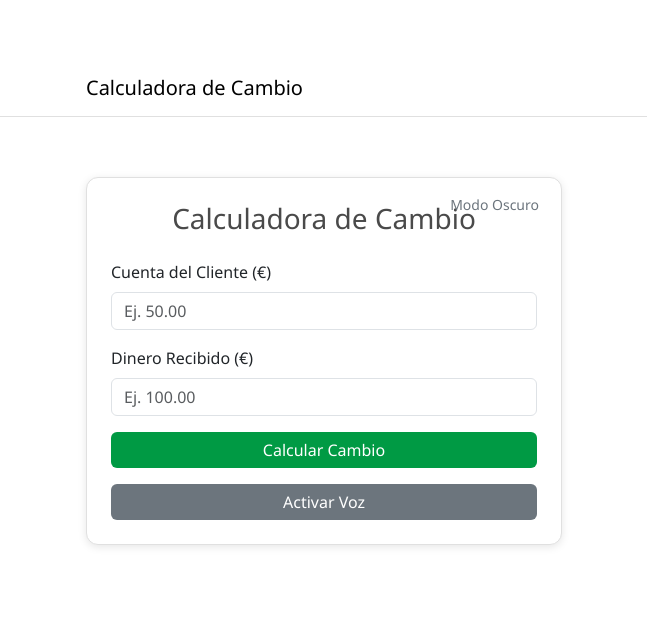
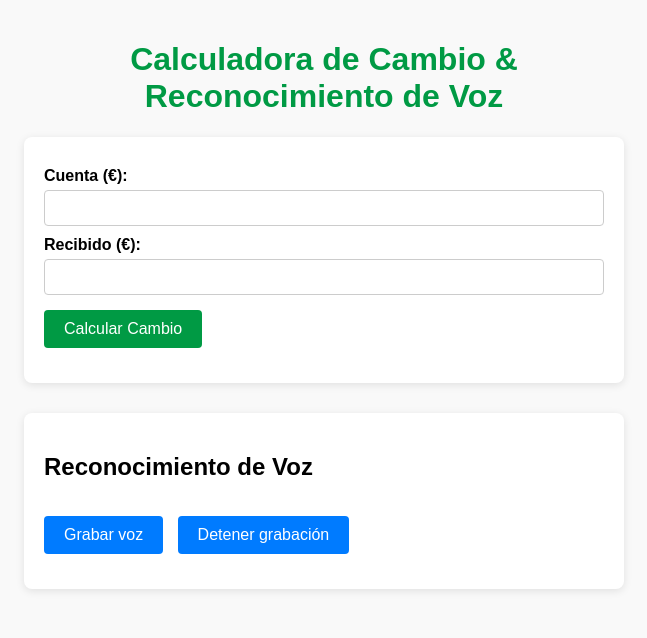
Before and after one commit to Haplee/Once, a Flask app: page / in a window 1280 px wide. Shown: the top 638 px of the page, without its empty margins (316-963 px from the left). Run offline with Flask 3, Linux system fonts and the light colour scheme.

Commit message:
Implementacion de reconocimiento de voz

```diff
--- a/static/static.css
+++ b/static/static.css
@@ -1,18 +1,17 @@
 :root {
-  /* Paleta Modo Claro - Colores Corporativos ONCE y funcionales */
   --body-bg: #FFFFFF;
   --card-bg: #FFFFFF;
   --card-border-color: #E0E0E0;
   --text-color-main: #333333;
   --text-color-heading: #4A4A4A;
 
-  --primary-color: #009A44; /* Verde ONCE */
-  --primary-color-hover: #007A36; /* Verde ONCE más oscuro */
+  --primary-color: #009A44;
+  --primary-color-hover: #007A36;
 
-  --secondary-color: #6c757d; /* Gris neutro (para botón de voz) */
-  --secondary-color-hover: #5a6268; /* Gris más oscuro */
+  --secondary-color: #6c757d;
+  --secondary-color-hover: #5a6268;
 
-  --accent-color: #FFD700; /* Amarillo ONCE */
+  --accent-color: #FFD700;
 
   --alert-success-bg: #D4EDDA;
   --alert-success-text: #155724;
@@ -25,7 +24,7 @@
   --box-shadow: 0 2px 8px rgba(0, 0, 0, 0.1);
 }
 
-/* Estilos base */
+/* Base */
 body {
   background-color: var(--body-bg);
   font-family: 'Segoe UI', Tahoma, Geneva, Verdana, sans-serif;
@@ -34,16 +33,16 @@ body {
 }
 
 .container {
-  max-width: 500px;
+  max-width: 700px;
   margin-top: 60px;
 }
 
 .card {
-  border-radius: 12px;
+  border-radius: 16px;
   box-shadow: var(--box-shadow);
   background-color: var(--card-bg);
   border: 1px solid var(--card-border-color);
-  padding: 20px;
+  padding: 30px;
   transition: background-color 0.3s ease, border-color 0.3s ease;
 }
 
@@ -52,43 +51,51 @@ h3 {
   margin-bottom: 20px;
 }
 
+/* Input con símbolo */
+.input-group-text {
+  background-color: var(--card-bg);
+  border: 1px solid var(--card-border-color);
+  color: var(--text-color-main);
+  font-size: 1.1rem;
+  border-radius: 8px 0 0 8px;
+  display: flex;
+  align-items: center;
+  height: 100%;
+  padding: 0 16px;
+}
+
 /* Botones */
 .btn {
   transition: background-color 0.3s ease, border-color 0.3s ease, color 0.3s ease;
-  border: none !important; /* Simplificando, ya que los colores de fondo serán fuertes */
+  border: none !important;
 }
 
 .btn-primary {
   background-color: var(--primary-color) !important;
-  /* border-color: var(--primary-color) !important; */ /* No es necesario si no hay borde */
-  color: #FFFFFF !important; /* Texto blanco sobre verde */
+  color: #FFFFFF !important;
 }
 
 .btn-primary:hover {
   background-color: var(--primary-color-hover) !important;
-  /* border-color: var(--primary-color-hover) !important; */
 }
 
 .btn-secondary {
   background-color: var(--secondary-color) !important;
-  /* border-color: var(--secondary-color) !important; */
-  color: #FFFFFF !important; /* Texto blanco sobre gris */
+  color: #FFFFFF !important;
 }
 
 .btn-secondary:hover {
   background-color: var(--secondary-color-hover) !important;
-  /* border-color: var(--secondary-color-hover) !important; */
 }
 
 /* Alertas */
 .alert {
   font-size: 1.1rem;
   text-align: center;
-  margin-top: 15px;
   transition: background-color 0.3s ease, border-color 0.3s ease, color 0.3s ease;
 }
 
-.alert-info { /* Usado para éxito en la app */
+.alert-info {
   background-color: var(--alert-success-bg);
   color: var(--alert-success-text);
   border: 1px solid var(--alert-success-border);
@@ -100,29 +107,23 @@ h3 {
   border: 1px solid var(--alert-danger-border);
 }
 
-/* Estilo para el botón de cambio de tema (se añadirá en HTML) */
+/* Botón de tema */
 #theme-toggle-button {
-  position: absolute;
-  top: 10px;
-  right: 10px;
-  padding: 0.375rem 0.75rem;
-  /* Estilos adicionales se pueden definir aquí o heredar de .btn */
+  padding: 0.4rem 0.75rem;
 }
 
-/* --- Modo Oscuro --- */
+/* Modo oscuro */
 body.theme-dark {
   --body-bg: #1E1E1E;
   --card-bg: #2C2C2C;
   --card-border-color: #444444;
   --text-color-main: #E0E0E0;
-  --text-color-heading: #F0F0F0;
+  --text-color-heading: #FFFFFF;
 
-  --primary-color: #00B050; /* Verde ONCE más brillante para contraste */
+  --primary-color: #00B050;
   --primary-color-hover: #009A44;
 
-  /* --secondary-color y --secondary-color-hover se mantienen bien */
-
-  --accent-color: #FFDF32; /* Amarillo ONCE más brillante */
+  --accent-color: #FFDF32;
 
   --alert-success-bg: rgba(106, 251, 146, 0.15);
   --alert-success-text: #6AFB92;
@@ -132,32 +133,29 @@ body.theme-dark {
   --alert-danger-text: #F85A6A;
   --alert-danger-border: rgba(248, 90, 106, 0.5);
 
-  --box-shadow: 0 2px 8px rgba(0, 0, 0, 0.25); /* Sombra un poco más visible si es necesario */
+  --box-shadow: 0 2px 8px rgba(0, 0, 0, 0.25);
 }
 
-/* Navbar adjustments for theming */
-.navbar.bg-light { /* Sobrescribir bg-light para que sea temático */
-  background-color: var(--card-bg) !important; /* Usar el fondo de la tarjeta o un color específico de navbar */
+/* Navbar modo oscuro */
+body.theme-dark .navbar.bg-light {
+  background-color: var(--card-bg) !important;
   border-bottom: 1px solid var(--card-border-color);
 }
 
 body.theme-dark .navbar.bg-light .navbar-brand,
-body.theme-dark .navbar.bg-light .nav-link { /* Asumiendo que podría haber más links */
-  color: var(--text-color-main);
+body.theme-dark .navbar.bg-light .nav-link {
+  color: var(--text-color-heading) !important;
 }
 
 body.theme-dark .navbar.bg-light .navbar-brand:hover,
 body.theme-dark .navbar.bg-light .nav-link:hover {
-  color: var(--accent-color); /* Amarillo ONCE para hover en modo oscuro */
+  color: var(--accent-color) !important;
 }
 
-
-/* Ajustes específicos para modo oscuro si son necesarios más allá de las variables */
-/* Por ejemplo, el botón de tema podría necesitar un estilo diferente en modo oscuro */
 body.theme-dark #theme-toggle-button {
-  background-color: var(--secondary-color); /* Coherente con otros botones secundarios */
-  color: #FFFFFF; /* Texto blanco */
-  border: 1px solid var(--secondary-color-hover); /* Borde sutil */
+  background-color: var(--secondary-color);
+  color: #FFFFFF;
+  border: 1px solid var(--secondary-color-hover);
 }
 
 body.theme-dark #theme-toggle-button:hover {
--- a/templates/index.html
+++ b/templates/index.html
@@ -1,94 +1,181 @@
 <!DOCTYPE html>
 <html lang="es">
 <head>
-  <meta charset="UTF-8">
-  <meta name="viewport" content="width=device-width, initial-scale=1">
-  <title>Calculadora de Cambio</title>
-  <!-- Icono personalizado con respaldo -->
-  <link rel="icon" type="image/png" href="{{ url_for('static', filename='icono.ico') }}">
-  <link href="https://cdn.jsdelivr.net/npm/bootstrap@5.3.0/dist/css/bootstrap.min.css" rel="stylesheet">
-  <!-- Estilos personalizados -->
-  <link rel="stylesheet" href="{{ url_for('static', filename='static.css') }}">
+    <meta charset="UTF-8" />
+    <meta name="viewport" content="width=device-width, initial-scale=1" />
+    <title>Reconocimiento de Voz y Calculadora de Cambio</title>
+    <style>
+        body {
+            font-family: Arial, sans-serif;
+            padding: 20px;
+            max-width: 600px;
+            margin: auto;
+            background: #f9f9f9;
+        }
+        h1 {
+            text-align: center;
+            color: #009A44;
+        }
+        .card {
+            background: white;
+            border-radius: 8px;
+            padding: 20px;
+            box-shadow: 0 2px 8px rgba(0,0,0,0.1);
+            margin-bottom: 30px;
+        }
+        label {
+            display: block;
+            margin-top: 10px;
+            font-weight: bold;
+        }
+        input[type="number"] {
+            width: 100%;
+            padding: 8px;
+            margin-top: 5px;
+            box-sizing: border-box;
+            border-radius: 4px;
+            border: 1px solid #ccc;
+            font-size: 1rem;
+        }
+        button {
+            margin-top: 15px;
+            padding: 10px 20px;
+            font-size: 1rem;
+            background-color: #009A44;
+            color: white;
+            border: none;
+            border-radius: 4px;
+            cursor: pointer;
+        }
+        button:disabled {
+            background-color: #6c757d;
+            cursor: not-allowed;
+        }
+        #mensaje, #voiceResult {
+            margin-top: 15px;
+            font-weight: bold;
+        }
+        #voiceControls button {
+            margin-right: 10px;
+            background-color: #007BFF;
+        }
+    </style>
 </head>
 <body>
-  <nav class="navbar navbar-expand-lg bg-light">
-    <div class="container">
-      <a class="navbar-brand" href="{{ url_for('index') }}">Calculadora de Cambio</a>
+    <h1>Calculadora de Cambio & Reconocimiento de Voz</h1>
+
+    <div class="card">
+        <form id="calcForm">
+            <label for="cuenta">Cuenta (€):</label>
+            <input type="number" id="cuenta" name="cuenta" step="0.01" min="0" required />
+
+            <label for="recibido">Recibido (€):</label>
+            <input type="number" id="recibido" name="recibido" step="0.01" min="0" required />
+
+            <button type="submit" id="calcularBtn">Calcular Cambio</button>
+        </form>
+
+        <div id="mensaje" class="alert d-none"></div>
     </div>
-  </nav>
-  <main class="container">
-    <section class="card mx-auto mt-5 p-4 position-relative"> <!-- position-relative para el botón de tema -->
-      <button id="theme-toggle-button" class="btn btn-outline-secondary btn-sm">Modo Oscuro</button> <!-- Botón de tema -->
-      <h3 class="text-center mb-4">Calculadora de Cambio</h3>
-      <form id="calcForm" method="POST" action="/calcular">
-        <div class="mb-3">
-          <label for="cuenta" class="form-label">Cuenta del Cliente (€)</label>
-          <input type="number" step="any" class="form-control" id="cuenta" name="cuenta"
-              placeholder="Ej. 50.00" aria-label="Monto de la cuenta" required>
+
+    <div class="card">
+        <h2>Reconocimiento de Voz</h2>
+        <div id="voiceControls">
+            <button id="startRecording">Grabar voz</button>
+            <button id="stopRecording" disabled>Detener grabación</button>
         </div>
-        <div class="mb-3">
-          <label for="recibido" class="form-label">Dinero Recibido (€)</label>
-          <input type="number" step="any" class="form-control" id="recibido" name="recibido"
-              placeholder="Ej. 100.00" aria-label="Dinero recibido" required>
+        <div id="voiceResult"></div>
     </div>
-        <button type="submit" class="btn btn-primary w-100" id="calcularBtn">Calcular Cambio</button>
-      </form>
-      <div id="mensaje" class="alert mt-4 d-none" role="alert"></div>
-      <button id="toggleSpeech" class="btn btn-secondary w-100 mt-3">Activar Voz</button>
-    </section>
-  </main>
-  <!-- Bootstrap 5 JS Bundle -->
-  <script src="https://cdn.jsdelivr.net/npm/bootstrap@5.3.0/dist/js/bootstrap.bundle.min.js"></script>
+
     <script>
-    let speechEnabled = true;
+        // Código JS para grabación y envío al backend para reconocimiento
+        let mediaRecorder;
+        let audioChunks = [];
 
-    // Función para remover emoticonos usando expresión regular
-    function removeEmojis(text) {
-      return text.replace(/[\u2700-\u27BF\uE000-\uF8FF\uD83C-\uDBFF\uDC00-\uDFFF]+/g, '');
+        const startBtn = document.getElementById("startRecording");
+        const stopBtn = document.getElementById("stopRecording");
+        const resultDiv = document.getElementById("voiceResult");
+
+        stopBtn.disabled = true;
+
+        startBtn.addEventListener("click", async () => {
+          try {
+            const stream = await navigator.mediaDevices.getUserMedia({ audio: true });
+            mediaRecorder = new MediaRecorder(stream);
+
+            mediaRecorder.start();
+            audioChunks = [];
+
+            mediaRecorder.addEventListener("dataavailable", event => {
+              audioChunks.push(event.data);
+            });
+
+            mediaRecorder.addEventListener("stop", async () => {
+              const audioBlob = new Blob(audioChunks, { type: "audio/wav" });
+              const formData = new FormData();
+              formData.append("audio_data", audioBlob, "grabacion.wav");
+
+              resultDiv.innerText = "Procesando reconocimiento...";
+
+              try {
+                const response = await fetch("/reconocer-voz", {
+                  method: "POST",
+                  body: formData
+                });
+                const data = await response.json();
+
+                if (response.ok) {
+                  if(data.texto && data.texto.trim() !== "") {
+                    resultDiv.innerText = `Texto reconocido: ${data.texto}`;
+                  } else {
+                    resultDiv.innerText = data.mensaje || "No se reconoció texto.";
                   }
+                } else {
+                  resultDiv.innerText = `Error: ${data.error || "Error desconocido"}`;
+                }
+              } catch (error) {
+                resultDiv.innerText = "Error en la conexión con el servidor.";
+              }
+            });
 
-    // Función para reproducir texto en voz alta sin emoticonos
-    function speakText(text) {
-      if (speechEnabled && 'speechSynthesis' in window) {
-        let cleanText = removeEmojis(text);
-        let utterance = new SpeechSynthesisUtterance(cleanText);
-        utterance.lang = 'es-ES';
-        window.speechSynthesis.speak(utterance);
-      } else if (!speechEnabled) {
-        console.log("Síntesis de voz desactivada.");
-      } else if ('speechSynthesis' in window === false) { // Solo advertir si la API no existe
-        console.warn("Tu navegador no soporta la síntesis de voz.");
+            startBtn.disabled = true;
+            stopBtn.disabled = false;
+
+          } catch (err) {
+            alert("No se pudo acceder al micrófono: " + err);
           }
-    }
+        });
 
-    // Manejar el envío del formulario vía AJAX
+        stopBtn.addEventListener("click", () => {
+          mediaRecorder.stop();
+          startBtn.disabled = false;
+          stopBtn.disabled = true;
+        });
+
+        // Código JS para formulario calcular cambio (tu código original simplificado)
         const calcForm = document.getElementById("calcForm");
         const calcButton = document.getElementById("calcularBtn");
-    const originalButtonText = calcButton.innerHTML; // Guardar el texto original del botón
-    const cuentaInput = document.getElementById("cuenta");
-    const recibidoInput = document.getElementById("recibido");
         const mensajeDiv = document.getElementById("mensaje");
-
 
         calcForm.addEventListener("submit", async function(event) {
           event.preventDefault();
 
-      // Validación básica en el cliente antes de enviar
-      // Los campos son 'required' en HTML5, pero una doble verificación no hace daño.
+          const cuentaInput = document.getElementById("cuenta");
+          const recibidoInput = document.getElementById("recibido");
+
           if (!cuentaInput.value.trim() || !recibidoInput.value.trim()) {
             mensajeDiv.classList.remove("d-none", "alert-info");
             mensajeDiv.classList.add("alert-danger");
             mensajeDiv.innerText = "Por favor, ingresa ambos valores.";
-        // Ocultar mensaje después de un tiempo o si se reintenta
             return;
           }
 
-      // Deshabilitar botón y mostrar spinner
           calcButton.disabled = true;
-      calcButton.innerHTML = `<span class="spinner-border spinner-border-sm" role="status" aria-hidden="true"></span> Calculando...`;
-      mensajeDiv.classList.add("d-none"); // Ocultar mensaje anterior
+          calcButton.innerText = "Calculando...";
+          mensajeDiv.classList.add("d-none");
 
-      const formData = new FormData(event.target);
+          const formData = new FormData(calcForm);
+
           try {
             const response = await fetch("/calcular", {
               method: "POST",
@@ -100,37 +187,18 @@
               mensajeDiv.classList.remove("d-none", "alert-danger");
               mensajeDiv.classList.add("alert-info");
               mensajeDiv.innerHTML = `El cambio es: <strong>${data.cambio.toFixed(2)} euros</strong>.`;
-          speakText(data.mensaje);
             } else {
               mensajeDiv.classList.remove("d-none", "alert-info");
               mensajeDiv.classList.add("alert-danger");
-          mensajeDiv.innerText = data.error; // data.error viene del backend (JSON)
+              mensajeDiv.innerText = data.error;
             }
           } catch (error) {
-        console.error("Error en la petición fetch:", error);
             mensajeDiv.classList.remove("d-none", "alert-info");
             mensajeDiv.classList.add("alert-danger");
             mensajeDiv.innerText = "Error al conectar con el servidor. Inténtalo de nuevo.";
           } finally {
-        // Rehabilitar botón y restaurar texto
             calcButton.disabled = false;
-        calcButton.innerHTML = originalButtonText;
-      }
-    });
-
-    // Manejar el botón de activar/desactivar voz
-    const toggleSpeechButton = document.getElementById("toggleSpeech");
-    toggleSpeechButton.addEventListener("click", function() {
-      speechEnabled = !speechEnabled;
-      toggleSpeechButton.innerText = speechEnabled ? "Desactivar Voz" : "Activar Voz";
-      if (speechEnabled) {
-        // Opcional: Dar feedback auditivo al activar.
-        // speakText("Síntesis de voz activada.");
-      } else {
-        // Si se desactiva la voz, cancelar cualquier habla pendiente.
-        if ('speechSynthesis' in window) {
-            window.speechSynthesis.cancel();
-        }
+            calcButton.innerText = "Calcular Cambio";
           }
         });
     </script>
```
Also changed, not shown: pp.py (+50 -12 lines), static/script.js (+38 -98 lines). Lines whose indentation alone changed are shown as unchanged.
